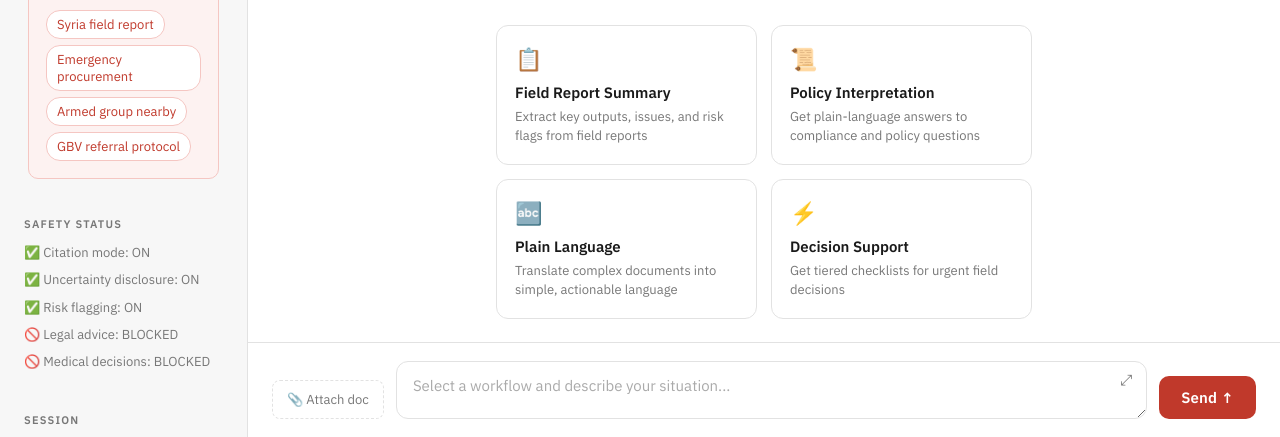
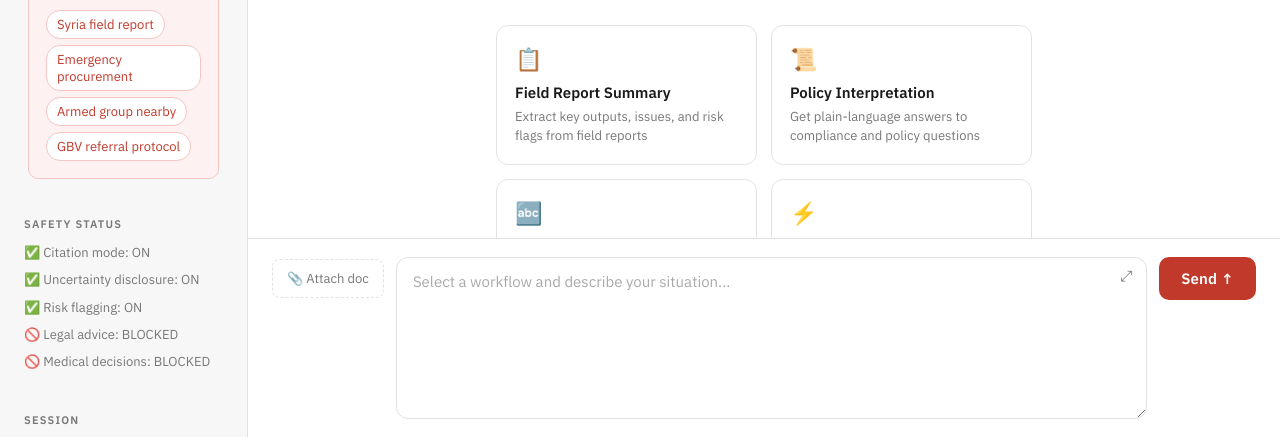
Before and after one commit to davidpax23/humanitarian-ops-assistant, a website: page public/index.html in a window 1280 px wide. Shown: the part 363-800 px from the top of the page. Drawn offline with Linux system fonts and the light colour scheme.

Commit message:
Add files via upload

```diff
--- a/public/index.html
+++ b/public/index.html
@@ -169,12 +169,13 @@ body{font-family:'IBM Plex Sans',sans-serif;background:var(--white);color:var(--
 /* ── INPUT BAR ── */
 .input-bar{
   border-top:1.5px solid var(--border);padding:18px 24px;background:var(--white);
-  display:flex;gap:12px;align-items:flex-end;flex-shrink:0;transition:padding 0.2s;
+  display:flex;gap:12px;align-items:flex-start;flex-shrink:0;transition:padding 0.2s;
 }
 .input-bar.expanded{padding:14px 24px}
 .doc-attach{
   display:flex;align-items:center;gap:7px;padding:10px 14px;border:1.5px dashed var(--border);
   border-radius:8px;font-size:var(--fs-sm);color:var(--muted);cursor:pointer;white-space:nowrap;transition:all 0.15s;
+  margin-top:2px;
 }
 .doc-attach:hover{border-color:var(--red);color:var(--red);background:var(--red-light)}
 .input-wrap{
@@ -188,14 +189,14 @@ body{font-family:'IBM Plex Sans',sans-serif;background:var(--white);color:var(--
   font-size:var(--fs-base);line-height:1.6;
   font-family:'IBM Plex Sans',sans-serif;color:var(--dark);background:transparent;
   resize:vertical;
-  height:56px;
-  min-height:56px;
+  height:160px;
+  min-height:100px;
   max-height:480px;
   transition:height 0.25s ease;
   overflow-y:auto;
 }
 .input-field.expanded{
-  height:240px;
+  height:320px;
 }
 .input-field::placeholder{color:#aaa}
 
@@ -355,13 +356,13 @@ body{font-family:'IBM Plex Sans',sans-serif;background:var(--white);color:var(--
               <button onclick="removeDoc()">×</button>
             </div>
           </div>
-          <div style="display:flex;gap:12px;align-items:flex-end">
+          <div style="display:flex;gap:12px;align-items:flex-start">
             <label class="doc-attach">
               <input type="file" style="display:none" onchange="attachDoc(this)" accept=".txt,.pdf,.doc,.docx">
               📎 Attach doc
             </label>
             <div class="input-wrap" style="flex:1">
-              <textarea class="input-field" id="chat-input" placeholder="Select a workflow and describe your situation..." rows="2" onkeydown="handleKey(event)"></textarea>
+              <textarea class="input-field" id="chat-input" placeholder="Select a workflow and describe your situation..." rows="5" onkeydown="handleKey(event)"></textarea>
               <button class="expand-btn" id="expand-btn" onclick="toggleExpand()" title="Expand input">⤢</button>
             </div>
             <button class="send-btn" id="send-btn" onclick="sendMessage()">Send ↑</button>
```
